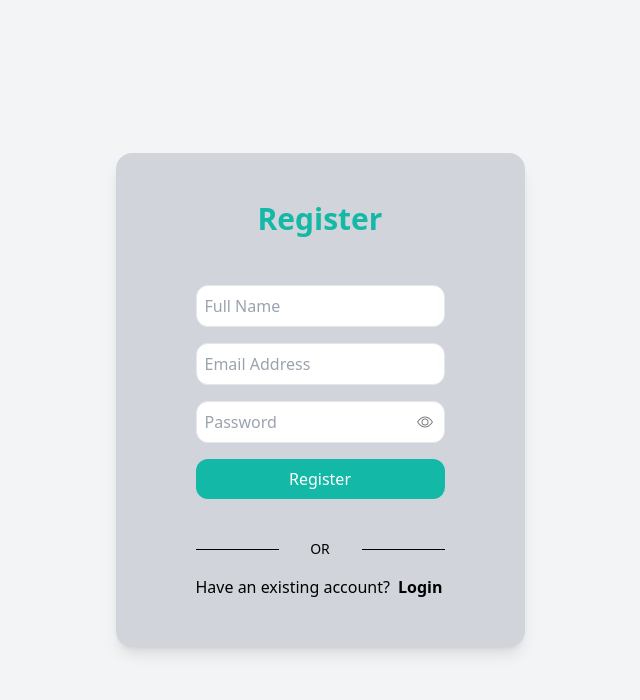
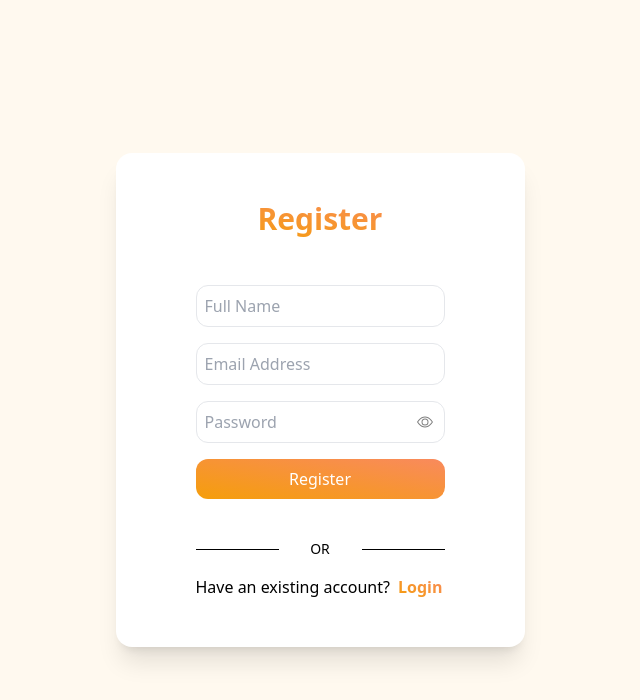
Before and after one commit to GeraldiNathan/ReactLaravel-FP, a React (Create React App) app: page /register in a window 1280 px wide. Shown: the top 700 px of the page, without its empty margins (320-960 px from the left). Built offline with nearby package versions, Linux system fonts and the light colour scheme.

Commit message:
feat(Register) : Change bg color

```diff
--- a/src/pages/Register.jsx
+++ b/src/pages/Register.jsx
@@ -52,11 +52,11 @@ function Register() {
     <>
       {/* <Navbar /> */}
       <div>
-        <section className="bg-gray-100 min-h-screen flex items-center  justify-center">
+        <section className="bg-cream min-h-screen flex items-center  justify-center">
           {/* Register Container */}
-          <div className="bg-gray-300 flex rounded-2xl shadow-lg max-w-4xl px-8">
+          <div className="bg-white flex rounded-2xl shadow-xl max-w-4xl px-8">
             <form className="flex flex-col items gap-4 m-12 " onSubmit={signUp}>
-              <span className="flex justify-center font-bold text-teal-500 text-3xl">
+              <span className="flex justify-center font-bold bg-gradient-to-tr from-amber-500 to to-orange bg-clip-text text-transparent text-3xl">
                 Register
               </span>
               <input
@@ -98,7 +98,7 @@ function Register() {
               </div>
 
               <button
-                className="bg-teal-500 rounded-xl text-white py-2 hover:scale-105 duration-300"
+                className="bg-gradient-to-tr from-amber-500 to to-orange rounded-xl text-white py-2 hover:scale-105 duration-300"
                 // onClick={signUp}
                 type="submit"
               >
@@ -113,7 +113,10 @@ function Register() {
 
               <div className="flex flex-row gap-2">
                 <span>Have an existing account?</span>
-                <a href="/" className="font-bold">
+                <a
+                  href="/"
+                  className="font-bold bg-gradient-to-tr from-amber-500 to to-orange bg-clip-text text-transparent"
+                >
                   Login
                 </a>
               </div>
```
